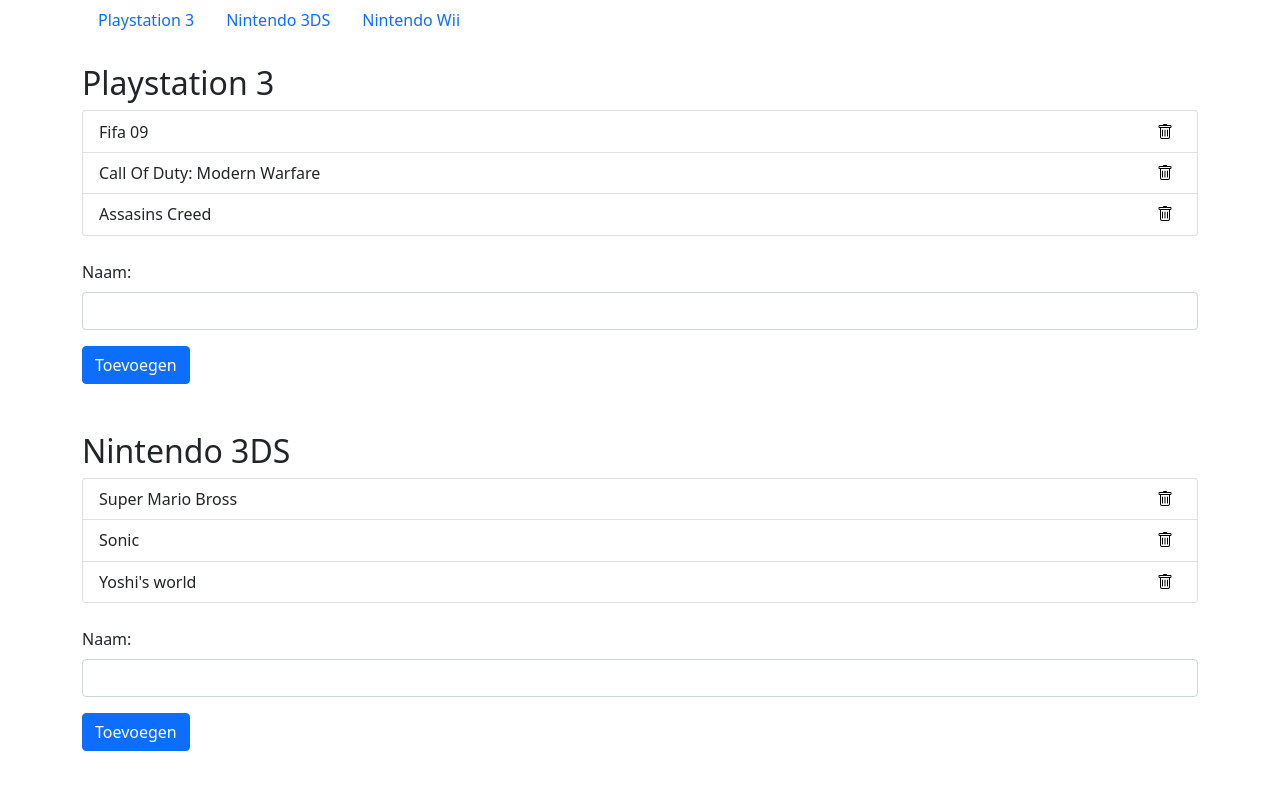
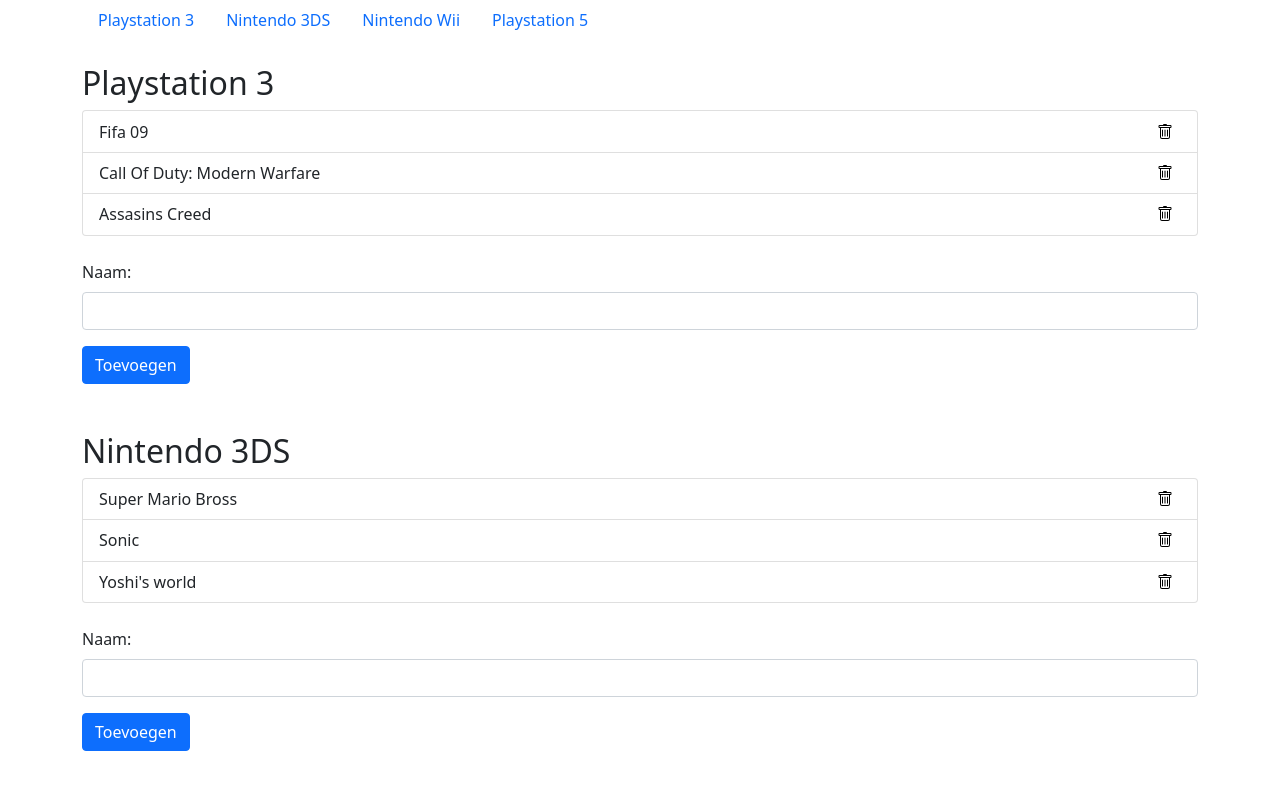
Before and after one commit to KennethVG/HermansGamesMei22, a plain HTML site: page index.html in a window 1280 px wide. Shown: the top 796 px of the page. Drawn offline with nearby package versions, Linux system fonts and the light colour scheme.

Commit message:
nieuwe nav ps5

```diff
--- a/index.html
+++ b/index.html
@@ -20,6 +20,7 @@
     <li class="nav-item"><a class="nav-link" href="#h2-ps3">Playstation 3</a></li>
     <li class="nav-item"><a class="nav-link" href="#h2-n3ds">Nintendo 3DS</a></li>
     <li class="nav-item"><a class="nav-link" href="#h2-nwii">Nintendo Wii</a></li>
+    <li class="nav-item"><a class="nav-link" href="#">Playstation 5</a></li>
   </ul>
   <br>
 
```
